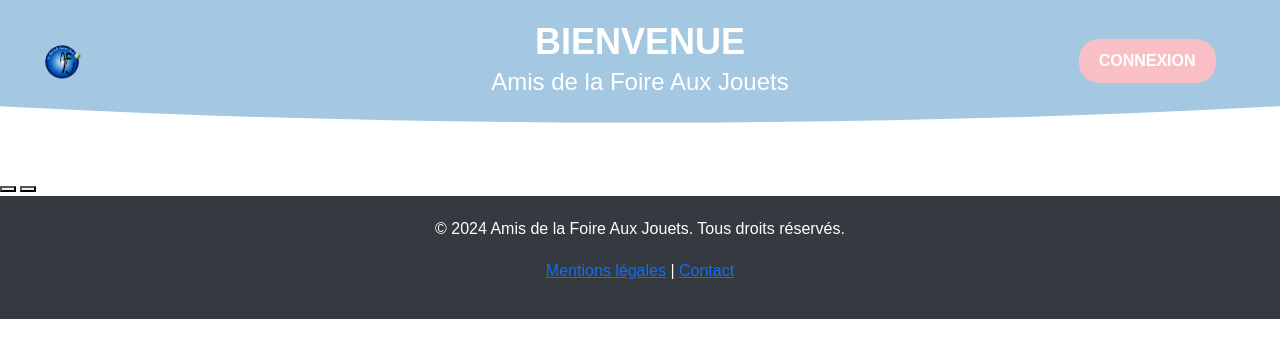
After one commit to Eloise42cdp/SAE-301, a PHP site: page /textCSS.html in a window 1280 px wide. The commit adds this page. Shown: the top 358 px of the page. Run offline with PHP 8.4, Linux system fonts and the light colour scheme.

Commit message:
HEADER essai2

```diff
--- /dev/null
+++ b/CSS/ACCUEIL/style.css
@@ -0,0 +1,6 @@
+/* CODE POUR LA PAGE ACCUEIL */
+
+
+/*Style de base*/
+
+/*Personnalisation des bouton */
--- a/CSS/base.css
+++ b/CSS/base.css
@@ -1,7 +1,69 @@
 /* CODE GÉNÉRAL */
 /* --- Base CSS --- */
 body {
+    font-family: 'Oswald', sans-serif;
     font-family: 'Quicksand', sans-serif;
     line-height: 1.6;
-    background-color: #f5f5f5;
+    margin: 0;
+    padding: 0;
 }
+
+/* --- Header --- */
+/* --- Header Styles --- */
+.custom-header {
+    background-color: #a4c7e2; /* Bleu clair du header */
+    padding: 20px 0;
+    border-bottom: 1px solid #ccc;
+    position: relative;
+    overflow: hidden;
+    clip-path: ellipse(100% 100% at 50% 0); /* Courbe pour le bas du header */
+}
+
+/* Logo */
+.header-logo {
+    max-width: 60px;
+    height: auto;
+    margin-left: 20px;
+}
+
+/* Titre principal */
+.header-title {
+    font-size: 36px;
+    color: white;
+    font-weight: bold;
+    margin: 0;
+}
+
+/* Sous-titre */
+.header-subtitle {
+    font-size: 24px;
+    color: white;
+    margin: 0;
+}
+
+/* Bouton de connexion */
+.btn-connexion {
+    background-color: #f8bfc4; /* Rose pâle pour le bouton */
+    color: white;
+    border: none;
+    padding: 10px 20px;
+    border-radius: 20px;
+    font-weight: bold;
+    margin-right: 20px;
+}
+
+.btn-connexion:hover {
+    background-color: #f4979c;
+}
+
+
+/* --- Footer --- */
+footer {
+    background-color: #343a40;
+    color: #fff;
+    padding: 20px 0;
+    text-align: center;
+}
+
+
+/* --- Éléments généraux --- */
--- /dev/null
+++ b/textCSS.html
@@ -0,0 +1,59 @@
+<!DOCTYPE html>
+<html lang="fr">
+
+<head>
+    <meta charset="UTF-8">
+
+    <meta name="viewport" content="width=device-width, initial-scale=1.0">
+    <meta name="description" content="Bases HTML et CSS Responsive">
+
+    <title>Foires aux Jouets PAGE test SACHA ACCUEIL</title>
+
+    <link href="https://cdn.jsdelivr.net/npm/bootstrap@5.3.3/dist/css/bootstrap.min.css" rel="stylesheet"
+        integrity="sha384-QWTKZyjpPEjISv5WaRU9OFeRpok6YctnYmDr5pNlyT2bRjXh0JMhjY6hW+ALEwIH" crossorigin="anonymous">
+    <link rel="stylesheet" href="CSS/ACCUEIL/style.css">
+    <link rel="stylesheet" href="CSS/base.css">
+</head>
+
+
+<!-- Réalisation du Header -->
+<header>
+    <div class="custom-header">
+        <div class="container-fluid">
+            <div class="row align-items-center">
+                <div class="col-2">
+                    <img src="IMAGE/logo.png" alt="Logo" class="header-logo">
+                </div>
+                <div class="col-8 text-center">
+                    <h1 class="header-title">BIENVENUE</h1>
+                    <p class="header-subtitle">Amis de la Foire Aux Jouets</p>
+                </div>
+                <div class="col-2 text-right">
+                    <button class="btn btn-connexion">CONNEXION</button>
+                </div>
+            </div>
+        </div>
+    </div>
+</header>
+<!-- Contenu principal -->
+<main class="container my-5">
+    <!-- Tes sections de contenu ici -->
+</main>
+
+<!-- TEST BOUTON pour le bouton -->
+<button link rel="stylesheet" href="connexion.html"></button>
+<button link rel="stylesheet" href="contact.html"></button>
+<!-- Réalisation du Header -->
+<footer>
+    <div class="container">
+        <p>&copy; 2024 Amis de la Foire Aux Jouets. Tous droits réservés.</p>
+        <p>
+            <a href="#mentions-legales">Mentions légales</a> |
+            <a href="#contact">Contact</a>
+        </p>
+    </div>
+</footer>
+
+</body>
+
+</html>
```
Also changed, not shown: IMAGE/logo.png (added).
